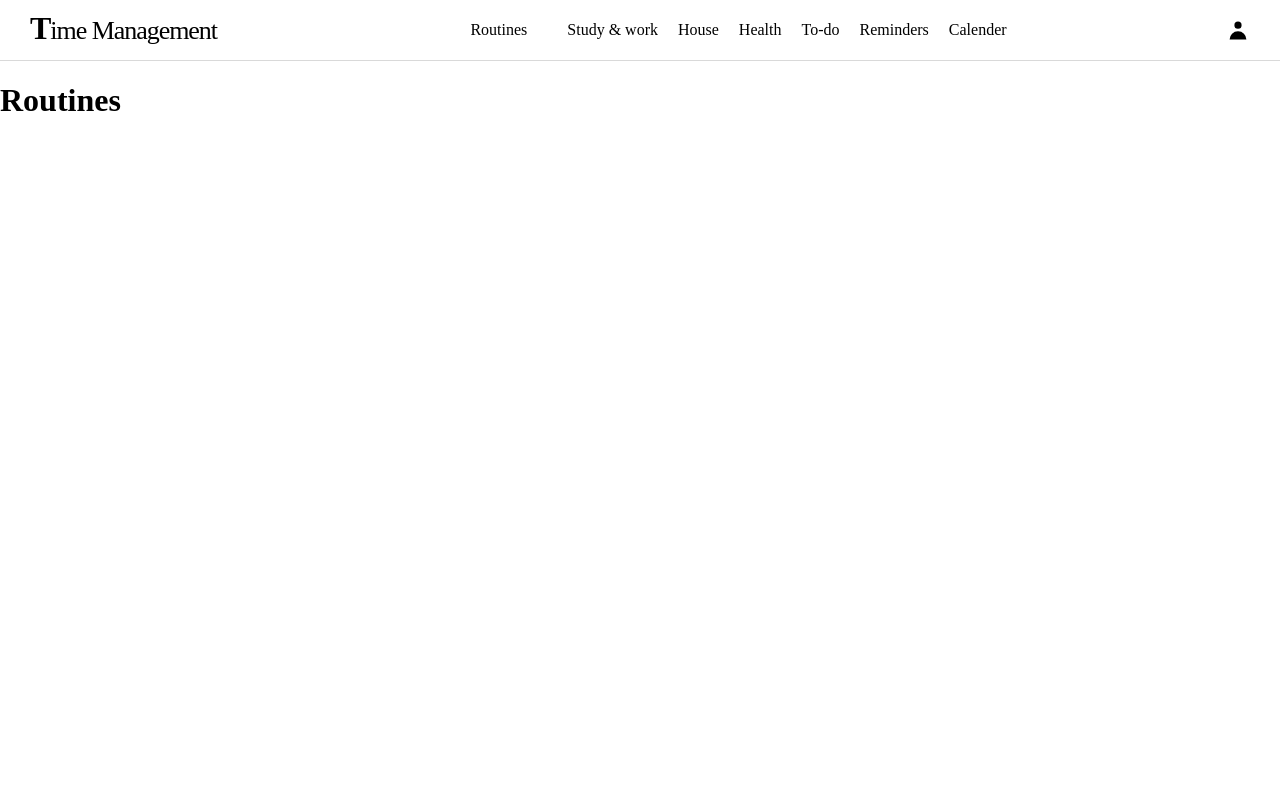
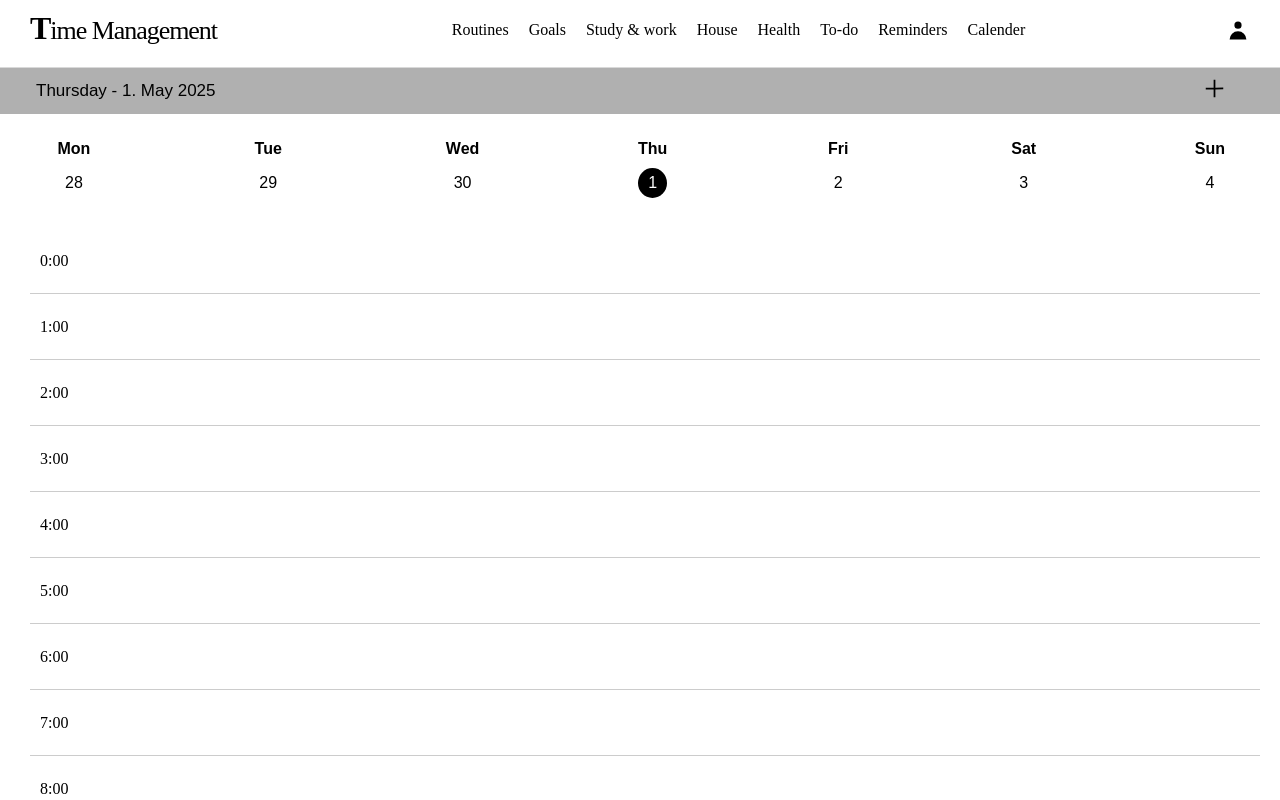
Before and after one commit to Somayeh5656/time, a React (Vite) app in the folder client/: page /routines in a window 1280 px wide. Shown: the top 800 px of the page. Built offline with nearby package versions, Linux system fonts and the light colour scheme.

Commit message:
task kesken

```diff
--- a/client/package.json
+++ b/client/package.json
@@ -10,6 +10,9 @@
     "preview": "vite preview"
   },
   "dependencies": {
+    "@fullcalendar/daygrid": "^6.1.17",
+    "@fullcalendar/react": "^6.1.17",
+    "@fullcalendar/timegrid": "^6.1.17",
     "axios": "^1.9.0",
     "react": "^19.0.0",
     "react-dom": "^19.0.0",
--- a/client/src/App.jsx
+++ b/client/src/App.jsx
@@ -13,6 +13,7 @@ import StudyWork from './components/pages/studyWork';
 import ToDo from './components/pages/todo';
 import SignIn from './components/pages/signIn';
 import CreateAccount from './components/pages/createAccount';
+import RoutinesTasks from './components/pages/routines-tasks';
 
 
 
@@ -38,6 +39,7 @@ function App() {
             <Route path="/todo" element= {<ToDo/>}></Route>
             <Route path="/signIn" element={<SignIn />}></Route>
             <Route path="/createAccount" element={< CreateAccount/>}></Route>
+            <Route path="/routines-tasks" element={<RoutinesTasks />}></Route>
 
           </Route>
 
--- a/client/src/components/containers/navbar.css
+++ b/client/src/components/containers/navbar.css
@@ -1,10 +1,14 @@
 .app-header {
   display: flex;
   justify-content: space-between;
+  position:sticky;
+  top:0;
   align-items: center;
   height: 50px;
   padding: 5px 30px;
   border-bottom: 1px solid rgba(0, 0, 0, 0.15);
+  backdrop-filter: blur(40px);
+  padding-bottom: 12px;
 }
 
 .left-icons{
@@ -73,8 +77,11 @@
   width: 30%;
   height: 100%;
   background-color: rgba(0, 0, 0, 0.76);
+  contain:paint;
   transition: transform 0.5s ease;
   transform: translateX(-100%);
+  backdrop-filter: blur(400px);
+  z-index: 9999;
 
 }
 
@@ -136,7 +143,7 @@
 
 
 /* Media Queries */
-@media screen and (min-width: 824px) {
+@media screen and (min-width: 910px) {
   .desktop-menu {
     display: block;
   }
--- a/client/src/components/containers/navbar.jsx
+++ b/client/src/components/containers/navbar.jsx
@@ -29,7 +29,7 @@ const Navbar = ({}) => {
         <nav className="desktop-menu">
           <ul>
             <li><Link to="/routines" onClick={()=> setMenuOpen(false)}>Routines</Link></li>
-            <li><Link to="/goals" Goals onClick={()=> setMenuOpen(false)}></Link></li>
+            <li><Link to="/goals"  onClick={()=> setMenuOpen(false)}>Goals</Link></li>
             <li><Link to="/studyWork" onClick={()=> setMenuOpen(false)}>Study & work </Link></li>
             <li><Link to="/house" onClick={()=> setMenuOpen(false)}>House</Link></li>
             <li><Link to="/health" onClick={()=> setMenuOpen(false)}>Health</Link></li>
--- a/client/src/components/pages/createAccount.jsx
+++ b/client/src/components/pages/createAccount.jsx
@@ -1,7 +1,8 @@
 import { Link } from "react-router-dom";
 import "./createAccount.css"
 import React,{useState} from "react";
-
+import axios from "../../utils/axios"
+import { useNavigate } from "react-router-dom";
 
 
 const CreateAccount = ()=>{
@@ -20,33 +21,31 @@ const CreateAccount = ()=>{
 
     }
 
+    const navigate= useNavigate();
+
     const handleSubmit = async(e)=>{
         e.preventDefault();
 
-        if (formData.password != formData.repeatpassword){
+        if (formData.password !== formData.repeatpassword){
             alert("Password do not match");
+            return;
+        } if (formData.password.length<6){
+            alert("Password must be at least 6 characters");
             return;
         }
 
         try{
-            const response= await fetch("http://localhost:5000/api/users",{
-                method:"POST",
-                headers:{"content-Type": "application/json"},
-                body: JSON.stringify(formData),
-            });
 
-            const data= await response.json();
-            if (response.ok){
-                alert("Account created!")
-
-            }else{
-                alert(data.message || "Something went wrong");
-            }
+            const {username, email, password}= formData;
+            const response= await axios.post("/users",{username, email, password});
+            console.log("Login response:", response.data)
+            alert("Account created!");
+            navigate ("/signIn")
             }catch(error){
                 console.error("signup error", error)
+                alert(error.response?.data?.message||"Something went wrong")
             }
-
-    }
+    };
 
     return(
         <div className="create-account-container">
--- /dev/null
+++ b/client/src/components/pages/routines-tasks.jsx
@@ -0,0 +1,8 @@
+import "./routines-tasks.css";
+
+const RoutinesTasks= ()=>{
+
+
+}
+
+export default RoutinesTasks;
--- /dev/null
+++ b/client/src/components/pages/routines.css
@@ -0,0 +1,97 @@
+.routines-container {
+    font-family: sans-serif;
+    padding:30px;
+  }
+
+  .dayview-header {
+    display: flex;
+    justify-content: space-between;
+    align-items: center;
+    position:sticky;
+    top:60px;
+    background-color:  rgba(0, 0, 0, 0.31);
+    backdrop-filter: blur(40px);
+    margin: -30px;
+    padding:10px;
+    font-family: sans-serif;
+    font-size: 17px;
+    margin-bottom: 26px;
+    font-weight: normal;
+    text-align: center;
+    padding-left: 32px;
+    padding-left: 53px;
+  }
+
+  .add-task-btn{
+    background: none;
+    cursor: pointer;
+    font-size: 21px;
+    border: none;
+    padding: 0 45px;
+
+
+  }
+  .add-task-btn:hover{
+    color: white;
+
+  }
+
+  .weekdays-row{
+    display:flex;
+    justify-content: space-between;
+    border-radius: 30px;
+    margin-bottom: 30px;
+    padding:0 25px;
+  }
+
+  .weekday-cell{
+    display: flex;
+    flex-direction: column;
+    align-items: center;
+    font-family: sans-serif;
+
+
+  }
+
+  .weekday-name{
+    font-weight: bold;
+    margin-bottom: 10px;
+
+  }
+
+  .weekday-date{
+
+    padding: 6px 10px;
+    border-radius: 50%;
+
+
+  }
+
+
+.today-circle{
+    background-color: black;
+    color: white;
+
+}
+
+
+
+  .dayview-hour {
+    height: 65px;
+    border-bottom: 1px solid #ccc;
+    padding-left: 10px;
+
+    width:100%;
+    display: flex;
+   align-items:center;
+    font-family: 'Times New Roman', Times, serif;
+    color: black;
+  }
+
+
+  @media screen and (min-width:910px){
+    .dayview-header{
+        text-align: left;
+        padding-left: 36px;;
+    }
+  }
--- a/client/src/components/pages/routines.jsx
+++ b/client/src/components/pages/routines.jsx
@@ -1,11 +1,76 @@
+import React from "react";
+import "./routines.css"
+import { RiAddLargeFill } from "react-icons/ri";
+
+const Today= new Date();
+
+const weekday= Today.toLocaleDateString('en-US', {weekday:"long"});
+const day= Today.getDate();
+const month=Today.toLocaleDateString('en-US', {month:"long"})
+const year=Today.getFullYear();
+
+const formattedData= `${weekday} - ${day}. ${month} ${year}`
+
+const hours= Array.from({length:24}, (_,i)=> `${i}:00`);
+
+
+const weeknames=["Mon", "Tue", "Wed", "Thu", "Fri", "Sat", "Sun"];
+const todayDay= Today.getDay();
+const startOfWeek= new Date;
+startOfWeek.setDate(Today.getDate()- (todayDay+6)%7);
+
+const getWeekDates=()=>{
+    const dates=[];
+    for(let i=0;i<7;i++){
+        const date= new Date(startOfWeek)
+        date.setDate(startOfWeek.getDate()+i)
+        dates.push(date);
+    }
+    return dates;
+}
+
+
+
 const Routines = ()=>{
+    const weekDates= getWeekDates();
+
     return (
-        <div>
-            <h1>Routines</h1>
+        <div className="routines-container">
+            <h3 className="dayview-header">
+                <span>{formattedData}</span>
+                <button className="add-task-btn" >
+                    <RiAddLargeFill />
+                </button>
+
+            </h3>
+
+            <div className="weekdays-row">
+                {weekDates.map((date, index)=>{
+                    const isToday=date.toDateString()==Today.toDateString();
+                    const weekDayName= weeknames[index];
+                    const weekDateName= date.getDate();
+
+                    return(
+                        <div key={index} className="weekday-cell">
+                            <div className="weekday-name">{weekDayName} </div>
+                            <div className={`weekday-date ${isToday ? "today-circle":""}`} >
+                                {weekDateName}
+                            </div>
+                        </div>
+                    );
+                })}
+            </div>
+
+            <div>
+                {hours.map((hour)=>(
+                    <div key={hour} className="dayview-hour">
+                        {hour}
+                    </div>
+                ))}
+            </div>
 
         </div>
 
-    );
-};
-
+      );
+    };
 export default Routines;
--- a/client/src/components/pages/signIn.jsx
+++ b/client/src/components/pages/signIn.jsx
@@ -1,6 +1,8 @@
 import "./signIn.css"
 import { RiCalendarCheckFill } from "react-icons/ri";
 import React, {useState} from "react";
+import axios from "../../utils/axios"
+
 
 
 const SignIn = ()=>{
@@ -20,36 +22,21 @@ const SignIn = ()=>{
         e.preventDefault();
 
         try{
-            const response=await fetch("http://localhost:5000/api/auth",{
-                method:"POST",
-                headers:{"Content-Type":"application/json"},
-                body: JSON.stringify(formData),
-            });
-            const data=await response.json();
-
-            if(response.ok){
+            const response=await axios.post("/auth", formData);
+            console.log("Login response:", response.data)
                 alert("Login successful")
-
-            }else{
-                alert(data.message|| "Login failed")
-
-            }
 
         }catch(error){
             console.error("Login error:", error);
-            alert("Something went wrong");
+            alert(error.response?.data?.message||"something went wrong");
 
         }
 
     };
 
 
-
-
-
     return (
         <>
-
             <form className="sign-in-container" onSubmit={handleSubmit}>
             <div className="task-icon"><RiCalendarCheckFill /> </div>
 
@@ -57,15 +44,12 @@ const SignIn = ()=>{
                 <label>Email</label>
                 <input name="email" value={formData.email} onChange={handleChange} type="text" placeholder="example@gmail.com" required ></input>
 
-
-
                 <label>Password</label>
-                <input name="password" value={formData.password} onChange={handleChange} type="password" placeholder="*************************"></input>
+                <input name="password" value={formData.password} onChange={handleChange} type="password" placeholder="****************" required></input>
 
                 <button type="submit" className="btn sign-btn signing-page">Sign In</button>
 
             </form>
-
         </>
 
 
--- a/client/src/utils/axios.js
+++ b/client/src/utils/axios.js
@@ -1,7 +1,7 @@
 import axios from 'axios';
 
 const instance = axios.create({
-  baseURL: 'http://server:5000/api',  // Muista vaihtaa oikea URL tuotantoon
+  baseURL: 'http://localhost:5000/api',  // Muista vaihtaa oikea URL tuotantoon
 });
 
 export default instance;
```
Also changed, not shown: client/src/components/pages/routines-tasks.css (added), 1 other file (tests, documents, lock files or other folders).
